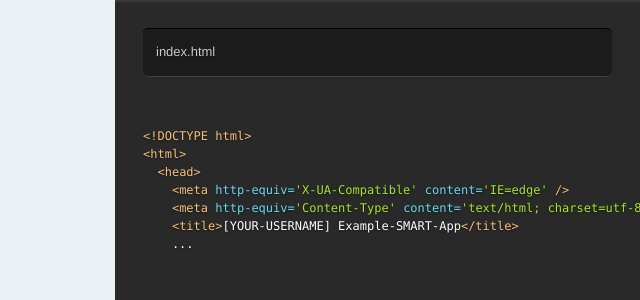
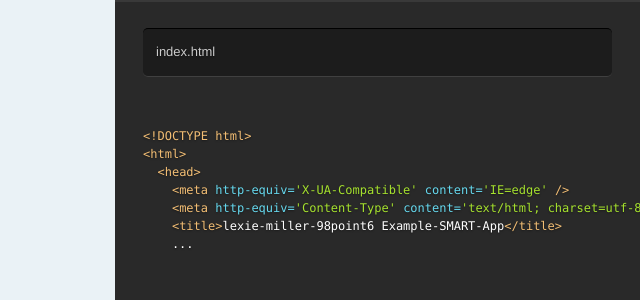
Before and after one commit to lexie-miller-98point6/smart-cerner-app-tutorial, a plain HTML site: page index.html in a window 1280 px wide. Shown: the part 1900-2200 px from the top of the page, 640-1280 px from the left. Drawn offline with Linux system fonts and the light colour scheme.

Commit message:
Update index.html

```diff
--- a/index.html
+++ b/index.html
@@ -182,7 +182,7 @@ This tutorial is designed to have a minimal footprint so we made the decision to
   <span class="nt">&lt;head&gt;</span>
     <span class="nt">&lt;meta</span> <span class="na">http-equiv=</span><span class="s">'X-UA-Compatible'</span> <span class="na">content=</span><span class="s">'IE=edge'</span> <span class="nt">/&gt;</span>
     <span class="nt">&lt;meta</span> <span class="na">http-equiv=</span><span class="s">'Content-Type'</span> <span class="na">content=</span><span class="s">'text/html; charset=utf-8'</span> <span class="nt">/&gt;</span>
-    <span class="nt">&lt;title&gt;</span>[YOUR-USERNAME] Example-SMART-App<span class="nt">&lt;/title&gt;</span>
+    <span class="nt">&lt;title&gt;</span>lexie-miller-98point6 Example-SMART-App<span class="nt">&lt;/title&gt;</span>
     ...
 </code></pre></div>
 <blockquote>
```
